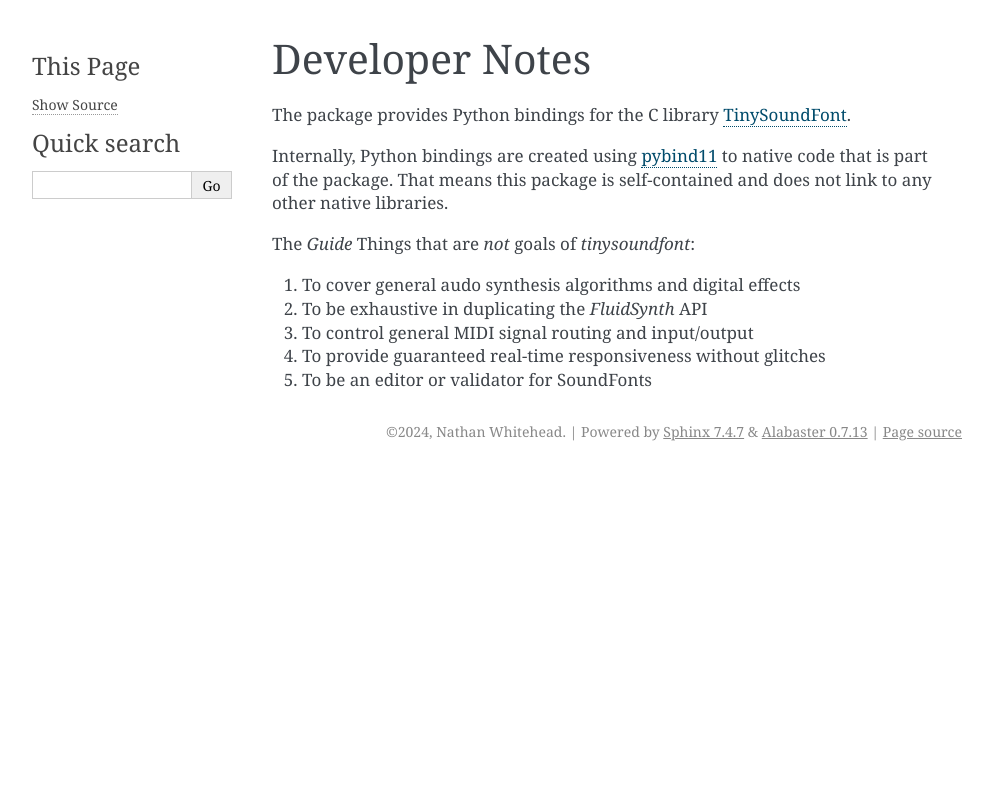
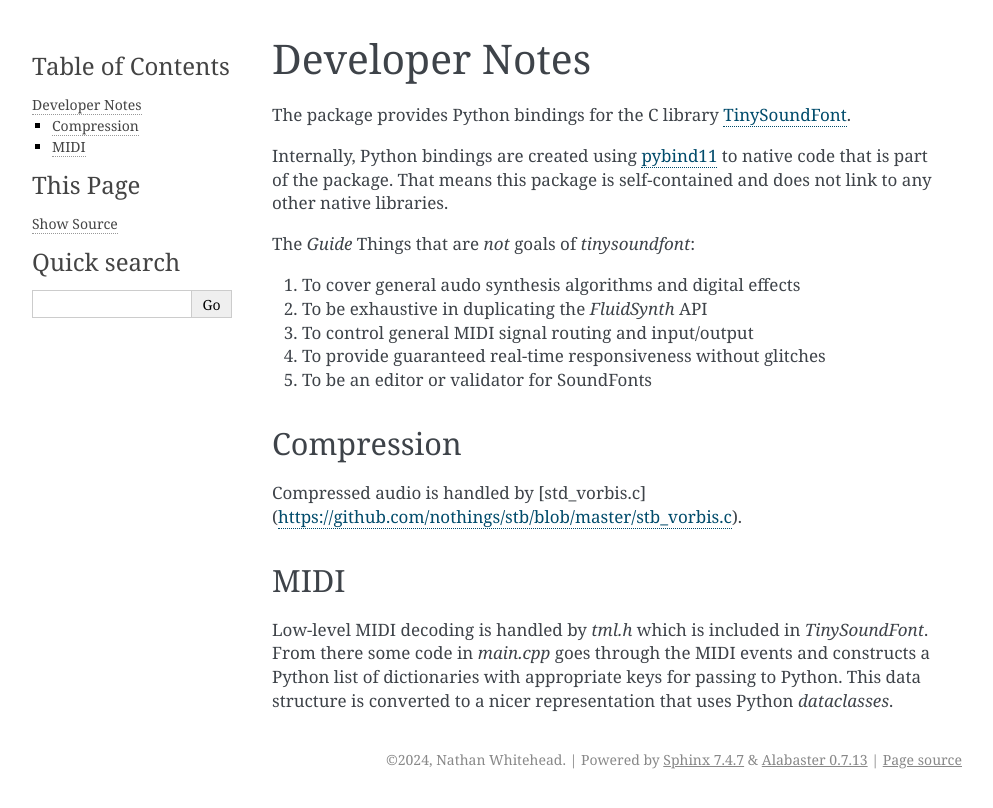
Before and after one commit to nwhitehead/tinysoundfont-pybind, a Sphinx documentation site: the page built from doc/source/developer.rst, in a window 1280 px wide. Shown: the top 808 px of the page, without its empty margins (148-1141 px from the left). Built offline with Sphinx 7.4.7, drawn with Linux system fonts in a browser that asks for light colours.

Commit message:
Update developer docs.

```diff
--- a/doc/source/developer.rst
+++ b/doc/source/developer.rst
@@ -17,3 +17,16 @@
 3. To control general MIDI signal routing and input/output
 4. To provide guaranteed real-time responsiveness without glitches
 5. To be an editor or validator for SoundFonts
+
+Compression
+-----------
+
+Compressed audio is handled by [std_vorbis.c](https://github.com/nothings/stb/blob/master/stb_vorbis.c).
+
+MIDI
+----
+
+Low-level MIDI decoding is handled by `tml.h` which is included in `TinySoundFont`. From there some code
+in `main.cpp` goes through the MIDI events and constructs a Python list of dictionaries with appropriate
+keys for passing to Python. This data structure is converted to a nicer representation that uses Python
+`dataclasses`.
```
